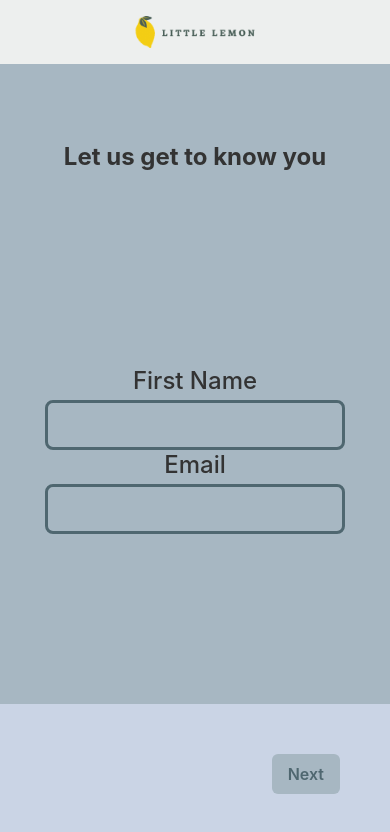
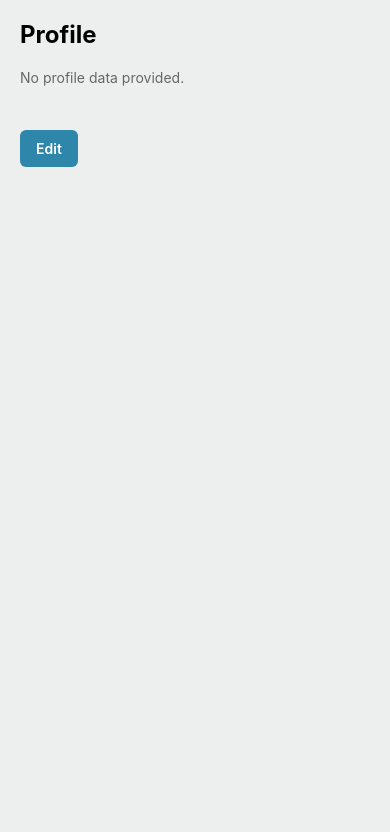
Before and after one commit to ushagour/Little-Lemon-app, a React Native app: screen /Profile in a window 390 px wide. Shown: the top 832 px of the page. Built offline with nearby package versions, Linux system fonts and the light colour scheme.

Commit message:
refactor: implement onboarding flow with AsyncStorage and add navigation structure

```diff
--- a/App.js
+++ b/App.js
@@ -1,21 +1,44 @@
 import * as React from 'react';
-import { NavigationContainer } from '@react-navigation/native';
-import { createStackNavigator } from '@react-navigation/stack';
-import Onboarding from './screens/Onboarding';
 
-const Stack = createStackNavigator();
+import SplashScreen from './screens/SplashScreen';
+import AsyncStorage from '@react-native-async-storage/async-storage';
+import AppNavigator from './navigation/AppNavigator';
 
 export default function App() {
+  const [isLoading, setIsLoading] = React.useState(true);
+  const [isOnboardingCompleted, setIsOnboardingCompleted] = React.useState(false);
+
+  // Load onboarding state from AsyncStorage
+  React.useEffect(() => {
+    const loadData = async () => {
+      try {
+        const completed = await AsyncStorage.getItem('onboardingCompleted');
+        setIsOnboardingCompleted(completed === 'true');
+      } catch (e) {
+        console.log('Error reading onboarding data:', e);
+      } finally {
+        setIsLoading(false);
+      }
+    };
+
+    loadData();
+  }, []);
+
+  // Simulate saving onboarding completion
+  const completeOnboarding = async () => {
+    await AsyncStorage.setItem('onboardingCompleted', 'true');
+    setIsOnboardingCompleted(true);
+  };
+
+  if (isLoading) {
+    // Show splash while reading from AsyncStorage
+    return <SplashScreen />;
+  }
+
   return (
-    <NavigationContainer>
-      <Stack.Navigator>
-
-        <Stack.Screen
-          name="Onboarding"
-          component={Onboarding}
-          options={{ headerShown: false }}
-        />
-      </Stack.Navigator>
-    </NavigationContainer>
+    <AppNavigator
+      isOnboardingCompleted={isOnboardingCompleted}
+      onCompleteOnboarding={completeOnboarding}
+    />
   );
 }
--- a/components/Footer.jsx
+++ b/components/Footer.jsx
@@ -1,6 +1,6 @@
 import { StyleSheet, View,Pressable, Text } from 'react-native';
 
-const Footer = ({ formIsValid = false, onPress = () => {console.log("Footer pressed")} }) => {
+const Footer = ({ formIsValid = false, onPress }) => {
 
   return (
 
--- /dev/null
+++ b/navigation/AppNavigator.js
@@ -0,0 +1,22 @@
+import * as React from 'react';
+
+import { NavigationContainer } from '@react-navigation/native';
+import { createStackNavigator } from '@react-navigation/stack';
+import OnboardingScreen from '../screens/OnboardingScreen';
+import ProfileScreen from '../screens/ProfileScreen';
+
+
+
+
+const Stack = createStackNavigator();
+
+export default function AppNavigator() {
+  return (
+    <NavigationContainer>
+      <Stack.Navigator screenOptions={{ headerShown: false }}>
+      <Stack.Screen name="Onboarding" component={OnboardingScreen} />
+      <Stack.Screen name="Profile" component={ProfileScreen} />
+    </Stack.Navigator>
+    </NavigationContainer>
+  );
+}
--- a/package.json
+++ b/package.json
@@ -9,6 +9,7 @@
     "web": "expo start --web"
   },
   "dependencies": {
+    "@react-native-async-storage/async-storage": "2.2.0",
     "@react-navigation/native": "^7.1.19",
     "@react-navigation/stack": "^7.6.3",
     "expo": "~54.0.23",
--- a/screens/Onboarding.js
+++ b/screens/OnboardingScreen.js
@@ -4,7 +4,7 @@ import TextInput from '../components/Forms/TextInput';
 import Header from "../components/Header";
 import Footer from '../components/Footer';
 
-const Onboarding = () => {
+const OnboardingScreen = ({ navigation, route }) => {
   const [firstName, setFirstName] = useState('');
   const [email, setEmail] = useState('');
 
@@ -25,6 +25,13 @@ const Onboarding = () => {
 
     setFormIsValid(nameValid && emailValid);
   }, [firstName, email]);
+
+  // If the screen was opened with params (e.g. for editing), prefill the inputs.
+  useEffect(() => {
+    const params = route?.params || {};
+    if (params.firstName && !firstName) setFirstName(params.firstName);
+    if (params.email && !email) setEmail(params.email);
+  }, [route?.params]);
 
 
   return (
@@ -66,12 +73,19 @@ const Onboarding = () => {
           ) : null}
         </View>
 
-      <Footer formIsValid={formIsValid}/>
+      <Footer
+        formIsValid={formIsValid}
+        onPress={() =>
+
+
+          navigation.navigate('Profile', { firstName, email })
+        }
+      />
     </View>
   );
 };
 
-export default Onboarding;
+export default OnboardingScreen;
 
 
 const styles = StyleSheet.create({
--- /dev/null
+++ b/screens/ProfileScreen.js
@@ -0,0 +1,84 @@
+import React from 'react';
+import { View, Text, StyleSheet, Pressable } from 'react-native';
+
+const ProfileScreen = ({ route, navigation }) => {
+  const { firstName = '', email = '' } = route?.params || {};
+
+  const hasData = Boolean(firstName || email);
+
+  return (
+    <View style={styles.container}>
+      <Text style={styles.title}>Profile</Text>
+
+      {hasData ? (
+        <>
+          <View style={styles.row}>
+            <Text style={styles.label}>Name:</Text>
+            <Text style={styles.value}>{firstName}</Text>
+          </View>
+          <View style={styles.row}>
+            <Text style={styles.label}>Email:</Text>
+            <Text style={styles.value}>{email}</Text>
+          </View>
+        </>
+      ) : (
+        <Text style={styles.noData}>No profile data provided.</Text>
+      )}
+
+      <Pressable
+        style={({ pressed }) => [styles.editButton, pressed && styles.buttonPressed]}
+        onPress={() => navigation.navigate('Onboarding', { firstName, email })}
+      >
+        <Text style={styles.editButtonText}>Edit</Text>
+      </Pressable>
+    </View>
+  );
+};
+
+export default ProfileScreen;
+
+const styles = StyleSheet.create({
+  container: {
+    flex: 1,
+    padding: 20,
+    backgroundColor: '#EDEFEE',
+    justifyContent: 'flex-start',
+  },
+  title: {
+    fontSize: 24,
+    fontWeight: '700',
+    marginBottom: 20,
+  },
+  row: {
+    flexDirection: 'row',
+    marginBottom: 12,
+    alignItems: 'center',
+  },
+  label: {
+    fontWeight: '600',
+    width: 80,
+    color: '#333',
+  },
+  value: {
+    color: '#333',
+  },
+  noData: {
+    color: '#666',
+    marginBottom: 20,
+  },
+  editButton: {
+    marginTop: 24,
+    backgroundColor: '#2E86AB',
+    paddingVertical: 10,
+    paddingHorizontal: 16,
+    borderRadius: 6,
+    alignSelf: 'flex-start',
+  },
+  editButtonText: {
+    color: '#fff',
+    fontWeight: '600',
+  },
+  buttonPressed: {
+    opacity: 0.85,
+  },
+});
--- /dev/null
+++ b/screens/SplashScreen.js
@@ -0,0 +1,63 @@
+import React from 'react';
+import { View, Text, Image, StyleSheet, SafeAreaView, Pressable,ImageBackground } from 'react-native';
+
+const SplashScreen = ({ onGetStarted = () => {} }) => {
+  return (
+   <ImageBackground
+        blurRadius={10}
+        style={styles.background}
+        source={require("../assets/images/Lemon dessert.png")}
+      >
+        <View style={styles.logoContainer}>
+          <Text style={styles.tagline}>Welcome to Little Lemon</Text>
+          <Image style={styles.logo} source={require("../assets/images/Logo.png")} />
+        </View>
+        <View style={styles.buttonsContainer}>
+          {/* <Button title="Login"  onPress={()=>{navigation.navigate("Login")}} />
+          <Button title="Register" color="secondary"  onPress={()=>{navigation.navigate("Register")}} /> */}
+        </View>
+        <View style={styles.splashContainer}>
+          <Text style={styles.copyrightText}>Copyright © 2025 </Text>
+        </View>
+      </ImageBackground>
+  );
+};
+
+export default SplashScreen;
+
+const styles = StyleSheet.create({
+  background: {
+    flex: 1,
+    justifyContent: "flex-end",
+    alignItems: "center",
+  },
+  buttonsContainer: {
+    padding: 40,
+    width: "100%",
+  },
+
+  logoContainer: {
+    position: "absolute",
+    top: 70,
+    alignItems: "center",
+
+  },
+  tagline: {
+    fontSize: 25,
+    color: "white",
+    fontFamily: "Arial",
+    fontStyle: "bold",
+    fontWeight: "600",
+    paddingVertical: 20,
+  },
+  splashContainer: {
+    position: 'absolute',
+    bottom: 20, // Adjust based on the layout
+    alignItems: 'center',
+  },
+  copyrightText: {
+    fontSize: 14,
+    fontWeight: 'bold',
+    color: 'black',
+  },
+});
```
Also changed, not shown: screens/WelcomeScreen.js (added, +93 -0 lines).
